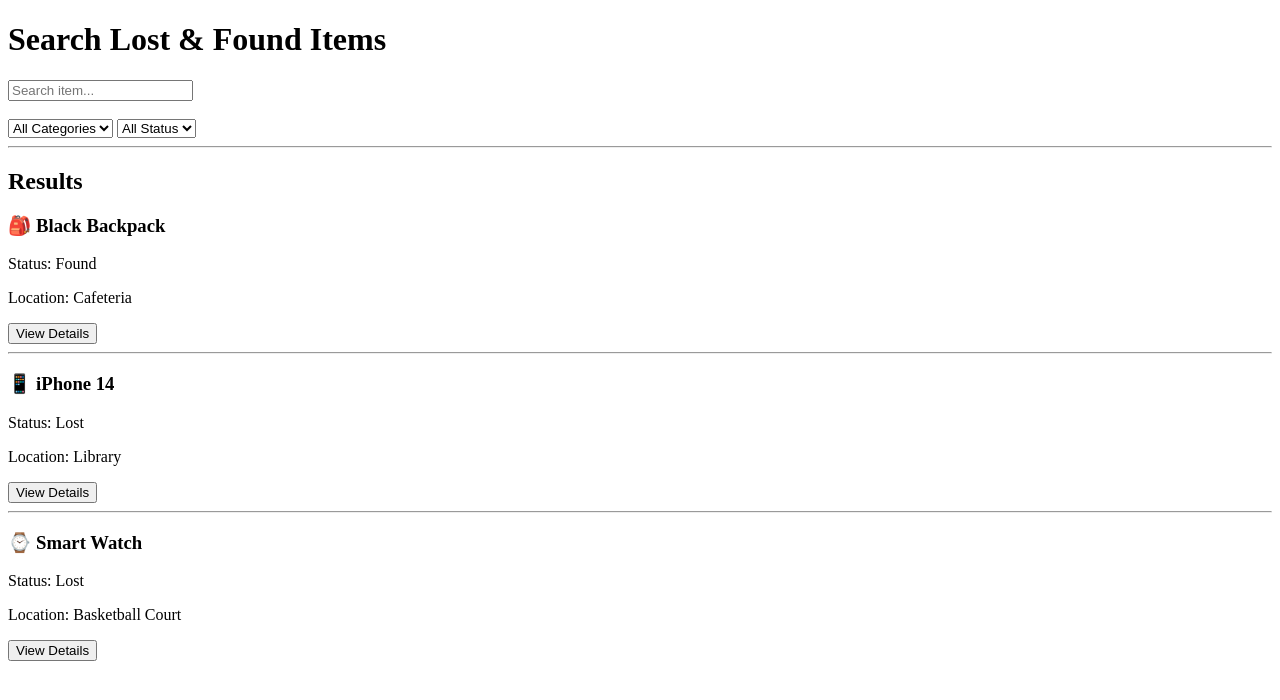
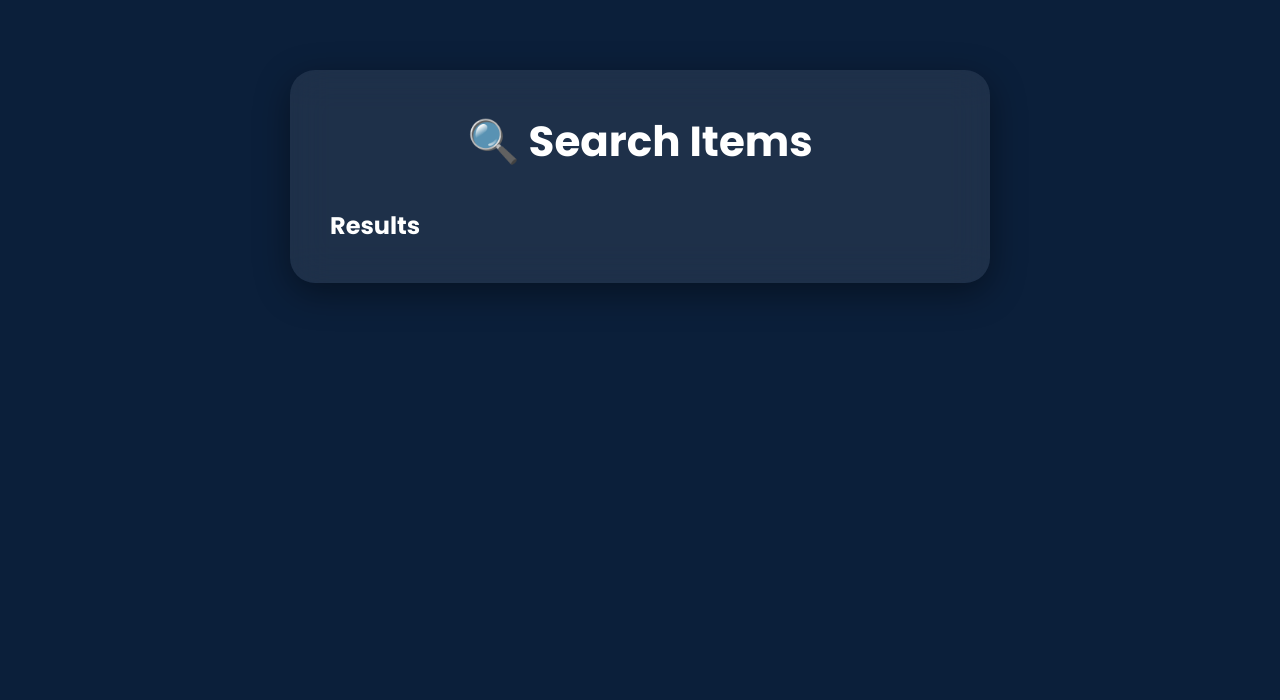
Before and after one commit to Monguse15/CampusLostFound, a Flask app: page /search in a window 1280 px wide. Shown: the top 700 px of the page. Run offline with Flask 3, Linux system fonts and the light colour scheme.

Commit message:
Add files via upload

```diff
--- a/templates/search.html
+++ b/templates/search.html
@@ -1,60 +1,37 @@
-<!DOCTYPE html>
-<html>
-<head>
-    <title>Search Items</title>
-</head>
+<link rel="stylesheet" href="{{ url_for('static', filename='style.css') }}">
 
 <body>
 
-<h1>Search Lost & Found Items</h1>
+<div class="form-container">
 
-<input type="text" placeholder="Search item...">
+    <h1>🔍 Search Items</h1>
 
-<br><br>
+    <h2>Results</h2>
 
-<select>
-    <option>All Categories</option>
-    <option>Electronics</option>
-    <option>Bags</option>
-    <option>Books</option>
-    <option>ID Cards</option>
-    <option>Wallets</option>
-</select>
+    {% for report in reports %}
 
-<select>
-    <option>All Status</option>
-    <option>Lost</option>
-    <option>Found</option>
-</select>
+    <div class="card">
 
-<hr>
+        <h3>{{ report.item_name }}</h3>
 
-<h2>Results</h2>
+        <p><strong>Status:</strong> {{ report.status }}</p>
 
-<div>
-    <h3>🎒 Black Backpack</h3>
-    <p>Status: Found</p>
-    <p>Location: Cafeteria</p>
-    <button>View Details</button>
-</div>
+        <p><strong>Category:</strong> {{ report.category }}</p>
 
-<hr>
+        <p><strong>Location:</strong> {{ report.location }}</p>
 
-<div>
-    <h3>📱 iPhone 14</h3>
-    <p>Status: Lost</p>
-    <p>Location: Library</p>
-    <button>View Details</button>
-</div>
+        <p><strong>Description:</strong> {{ report.description }}</p>
 
-<hr>
+        <p><strong>Phone:</strong> {{ report.phone }}</p>
 
-<div>
-    <h3>⌚ Smart Watch</h3>
-    <p>Status: Lost</p>
-    <p>Location: Basketball Court</p>
-    <button>View Details</button>
+        <p><strong>Email:</strong> {{ report.email }}</p>
+
+    </div>
+
+    <br>
+
+    {% endfor %}
+
 </div>
 
 </body>
-</html>
```
Also changed, not shown: templates/login.html (+16 -19 lines), templates/report_found.html (+16 -10 lines), templates/report_lost.html (+16 -10 lines), templates/home.html (line endings or trailing spaces).
